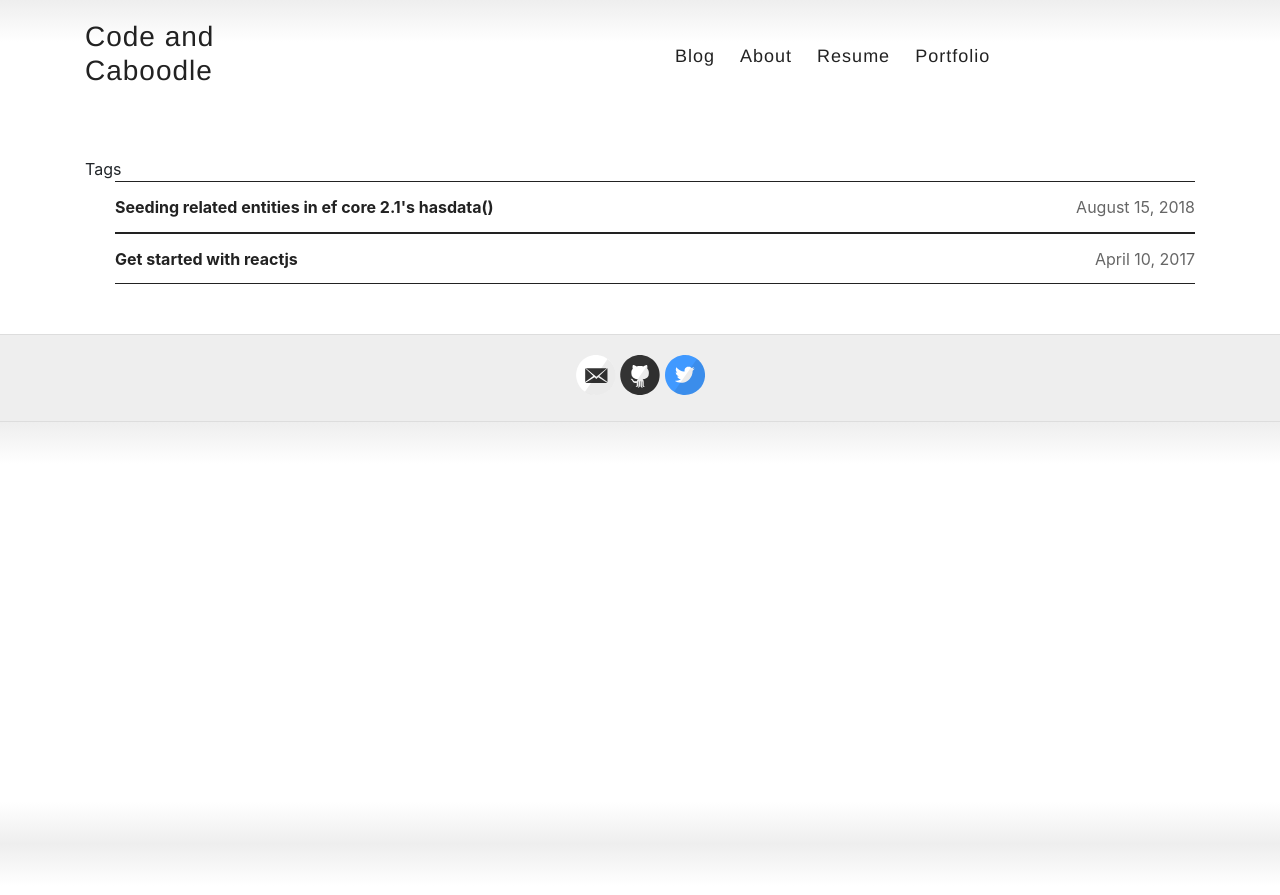
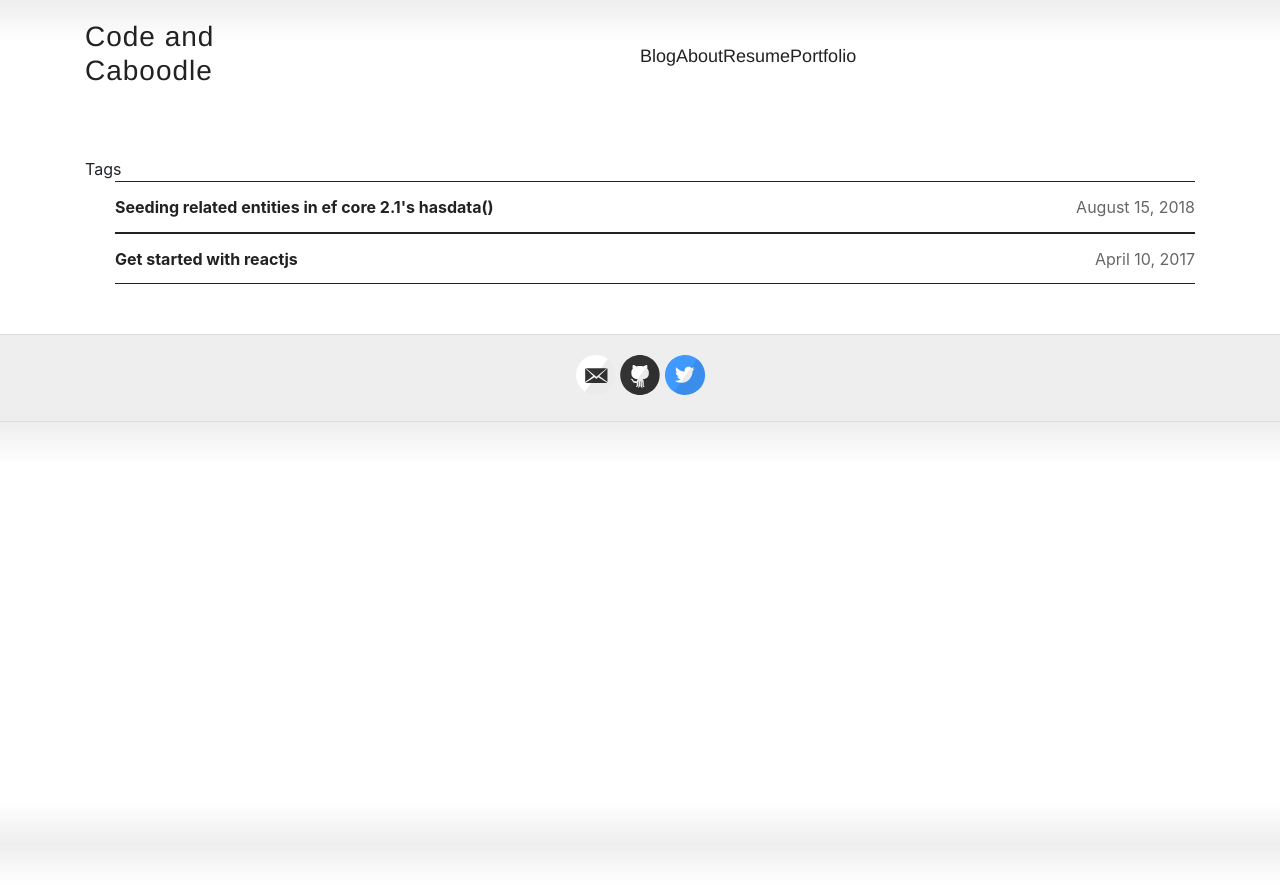
Before and after one commit to yeleywale/yeleywale.github.io, a Jekyll site: the page built from index.html, in a window 1280 px wide. Shown: the top 895 px of the page. Built offline with Jekyll 4.4.1, drawn with Linux system fonts in a browser that asks for light colours.

Commit message:
Enhance nav

```diff
--- a/_layouts/default.html
+++ b/_layouts/default.html
@@ -30,7 +30,7 @@
             <!-- <p class="site-description">{{ site.description }}</p> -->
           </div>
 
-          <nav class="col-6 offset-3">
+          <nav class="col-6 offset-3 nav">
             <a href="{{ site.baseurl }}/">Blog</a>
             <a href="{{ site.baseurl }}/about">About</a>
             <a href="{{ site.baseurl }}/resume">Resume</a>
--- a/style.scss
+++ b/style.scss
@@ -222,7 +222,7 @@
     font-size: 16px;
   }
 
-  a {
+  a.nav {
     margin-left: 20px;
     color: $darkGray;
     text-align: right;
```
